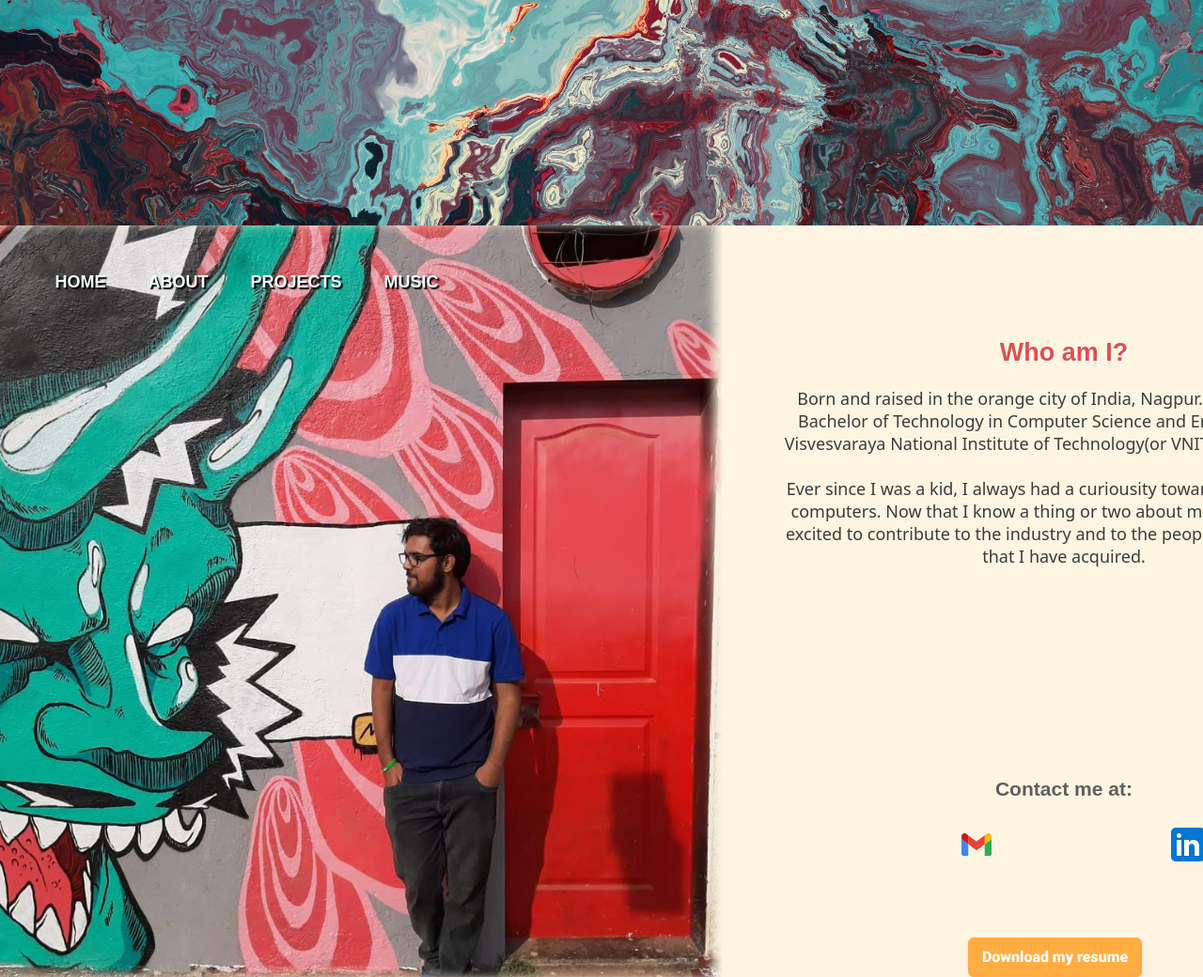
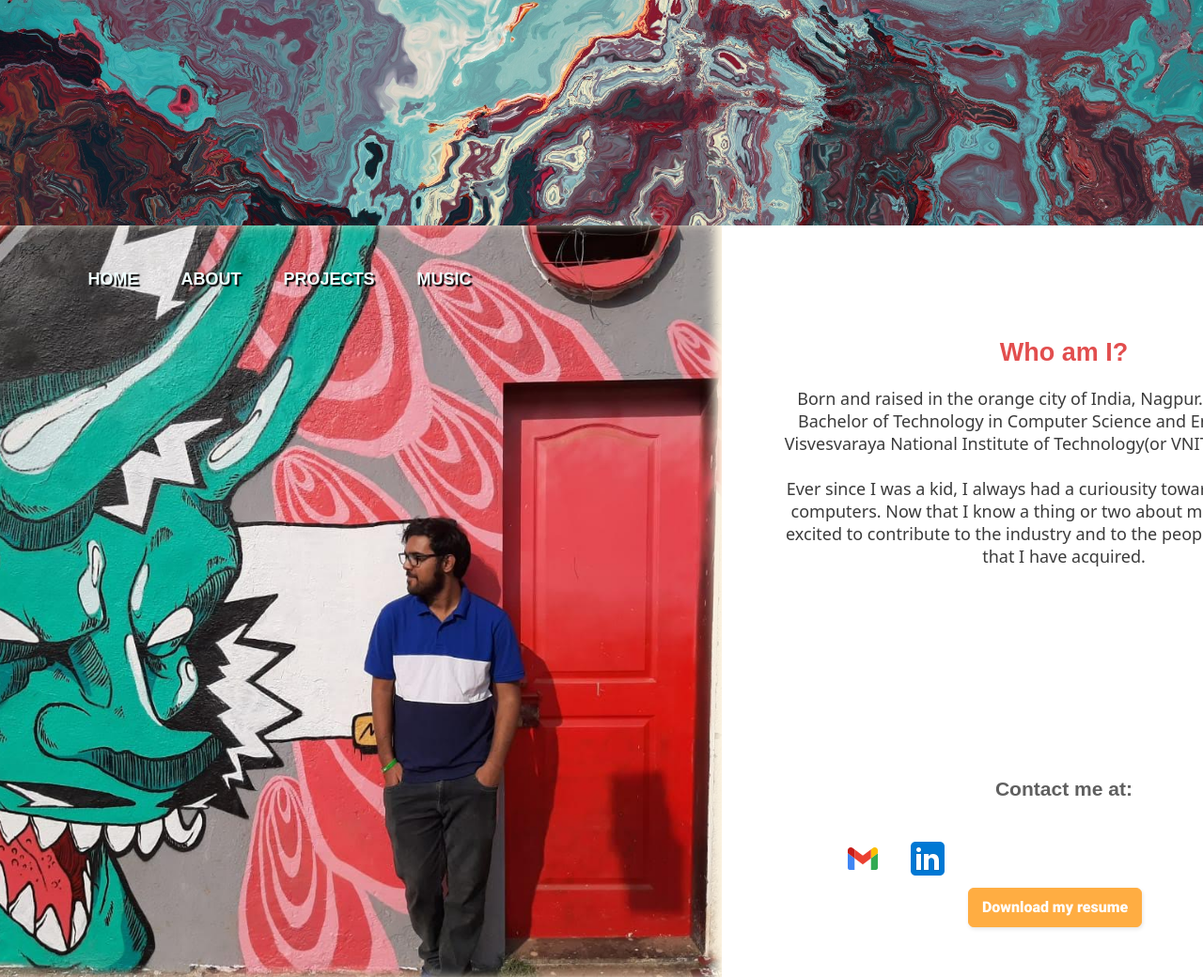
Before and after one commit to shikhindahikar/myPortfolio, a Django app: page / in a window 1280 px wide. Shown: the part 560-1600 px from the top of the page at 94% size. Run offline with Django 3.2, Linux system fonts and the light colour scheme.

Commit message:
about navbar in correct position

```diff
--- a/blog/templates/blog/Shikhin Dahikar.html
+++ b/blog/templates/blog/Shikhin Dahikar.html
@@ -28,8 +28,7 @@
                 <p> To know more about me<br> click on the links at top left</p>
             </div>
         </div>
-        <div class="about_bg">
-            <div class="banner_about" id="about">
+        <div class="about_bg" id="about">
             <div class="navbar">
                 <ul>
                     <li>
@@ -45,7 +44,6 @@
                         <a href="#music">Music</a>
                     </li>
                 </ul>
-                </div>
             </div>
             <div class="about_contact">
                 <h2>Who am I?</h2><br>
--- a/static/css/style.css
+++ b/static/css/style.css
@@ -86,16 +86,18 @@
 
 .about_bg{
     background-color: rgb(253,245,226);
-}
-
-.banner_about{
     width: 60%;
     height: 100%;
     background-image: url(/static/images/wall.jpg);
-    background-color: black;
     background-size: cover;
     background-position: center;
     box-shadow: -10px 0 12px -2px rgb(253,245,226) inset;
+}
+
+.about_bg ul{
+    position: absolute;
+    padding-top: 15px;
+    padding-left: 35px;
 }
 
 .about_contact {
```
Lines whose indentation alone changed are shown as unchanged.
